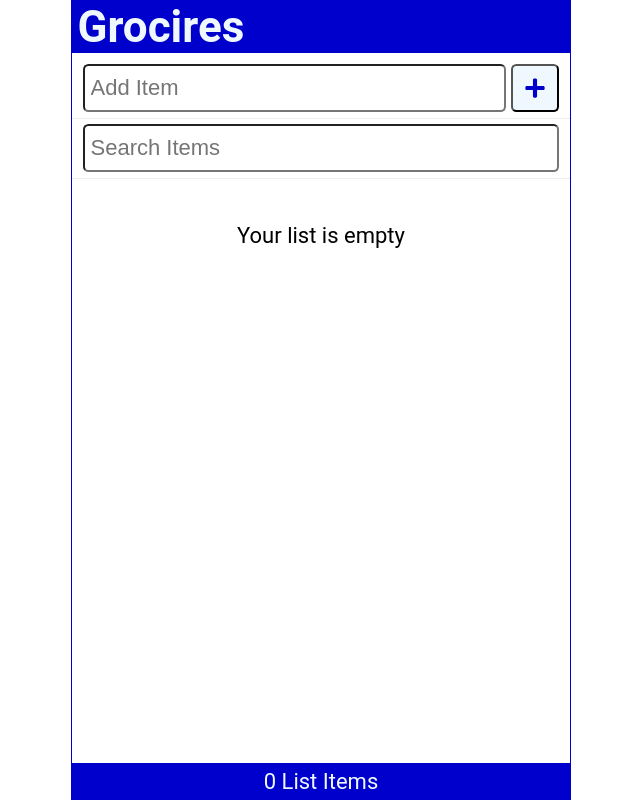
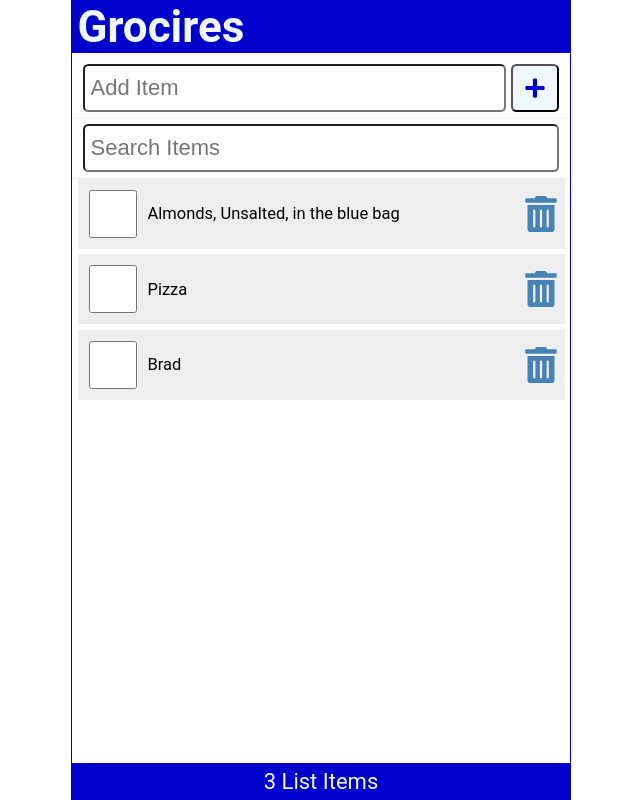
Before and after one commit to gabrielfernandes42/02_lesson_Functional_Components, a React (Create React App) app: page / in a window 1280 px wide. Shown: the whole page, without its empty margins (319-959 px from the left). Built offline with nearby package versions, Linux system fonts and the light colour scheme; data requests are answered from the project's data file; the HTML template or start-up script is replaced by a standard one.

Commit message:
Fatch API data

```diff
--- a/src/App.js
+++ b/src/App.js
@@ -6,15 +6,31 @@
 import { useEffect, useState } from "react";
 
 function App() {
-  const [items, setItems] = useState(
-    JSON.parse(localStorage.getItem("shoppinglist")) || []
-  );
+  const API_URL = "http://localhost:3500/items";
+
+  const [items, setItems] = useState([]);
   const [search, setSearch] = useState("");
   const [newItem, setNewItem] = useState("");
+  const [fetchError, setFetcherror] = useState(null);
+  const [isLoading, setIsLoading] = useState(true);
 
   useEffect(() => {
-    localStorage.setItem("shoppinglist", JSON.stringify(items));
-  }, [items]);
+    const fechItems = async () => {
+      try {
+        const response = await fetch(API_URL);
+        if (!response.ok) throw Error("Did not recive expected data");
+        const listItems = await response.json();
+        setItems(listItems);
+        setFetcherror(null);
+      } catch (err) {
+        setFetcherror(err.message);
+      } finally {
+        setIsLoading(false);
+      }
+    };
+
+    fechItems();
+  }, []);
 
   const addItem = (item) => {
     const id = items.length ? items[items.length - 1].id + 1 : 1;
@@ -55,6 +71,10 @@
         handleSubmit={handleSubmit}
       />
       <SearchItem search={search} setSearch={setSearch} />
+      <main>
+        {isLoading && <p>Loading items...</p>}
+        {fetchError && <p style={{ color: "red" }}>{`Error: ${fetchError}`}</p>}
+        {!fetchError && !isLoading && (
           <Content
             items={items.filter((item) =>
               item.item.toLowerCase().includes(search.toLowerCase())
@@ -63,6 +83,8 @@
             handleCheckBox={handleCheckBox}
             handleDelete={handleDelete}
           />
+        )}
+      </main>
       <Footer length={items.length} />
     </div>
   );
--- a/src/Content.jsx
+++ b/src/Content.jsx
@@ -2,7 +2,7 @@
 
 function Content({ items, handleCheckBox, handleDelete }) {
   return (
-    <main>
+    <>
       {items.length ? (
         <ItemList
           items={items}
@@ -12,7 +12,7 @@
       ) : (
         <p style={{ marginTop: "2rem" }}>Your list is empty</p>
       )}
-    </main>
+    </>
   );
 }
 
```
Lines whose indentation alone changed are shown as unchanged.
